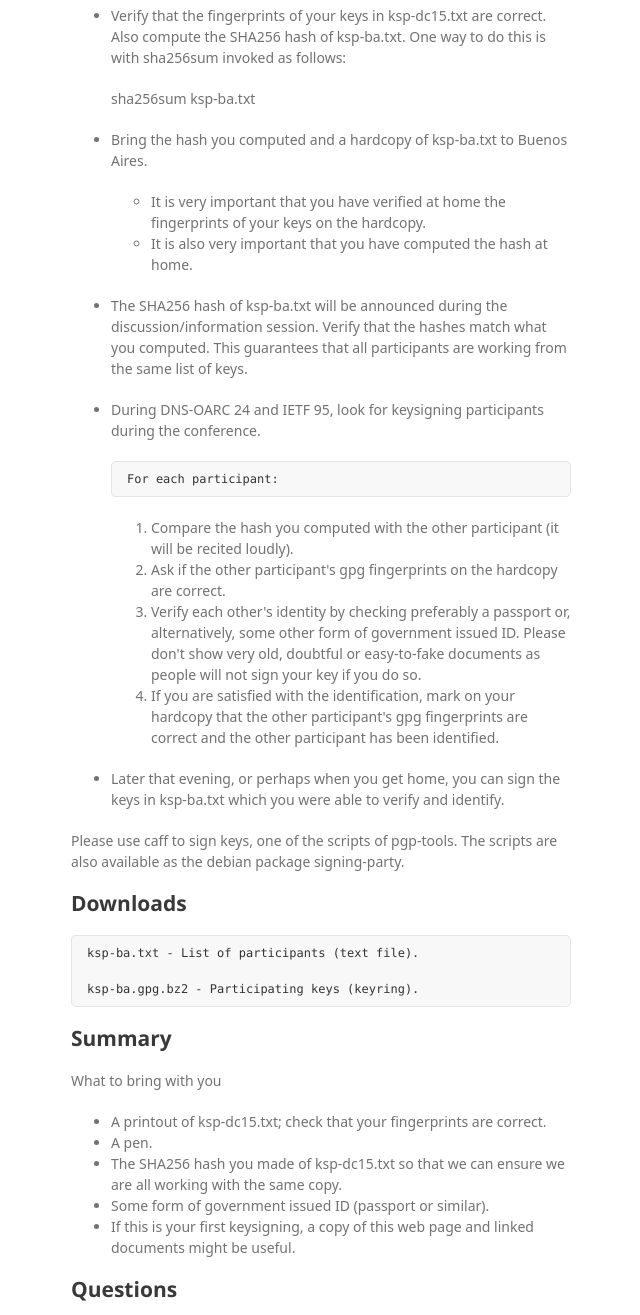
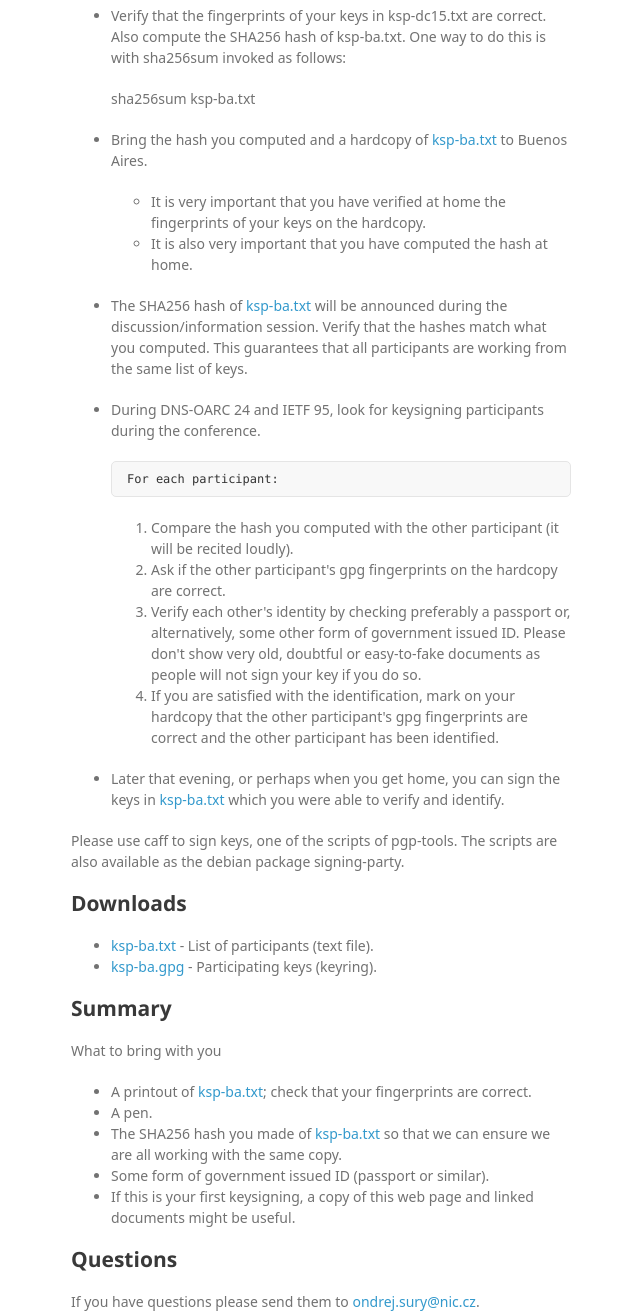
Before and after one commit to oerdnj/dns-oarc-keysigning, a plain HTML site: page index.html in a window 1280 px wide. Shown: the part 3320-4635 px from the top of the page, without its empty margins (499-1139 px from the left). Drawn offline with Linux system fonts and the light colour scheme; a web font is replaced by a local one.

```diff
--- a/index.html
+++ b/index.html
@@ -135,7 +135,7 @@ mail -s "KeySigning Party in Buenos Aires" anibal@debian.org \
 
 <p>At TODO, if you want your name linked to your photo, send an email to <a href="mailto:anibal@debian.org">anibal@debian.org</a>. </p>
 
-<p>On Wednesday 31. March, 2015 you will be able to fetch the complete keyring (ksp-ba.gpg.bz2) with all the keys that were submitted along with a text file (ksp-ba.txt) giving the fingerprint of each key on the ring. </p>
+<p>On Wednesday 31. March, 2015 you will be able to fetch the complete keyring (ksp-ba.gpg.bz2) with all the keys that were submitted along with a text file (<a href="https://raw.githubusercontent.com/oerdnj/dns-oarc-keysigning/master/ksp-ba.txt">ksp-ba.txt</a>) giving the fingerprint of each key on the ring. </p>
 
 <p>At TODO both the keyring and text files will have corresponding files with their SHA256 checksums. The SHA256 files will be signed with public key 0x0C99B70EF4FCBB07, which can be downloaded from keyring.debian.org or other public keyservers. </p>
 
@@ -156,14 +156,14 @@ mail -s "KeySigning Party in Buenos Aires" anibal@debian.org \
 <p>sha256sum ksp-ba.txt </p>
 </li>
 <li>
-<p>Bring the hash you computed and a hardcopy of ksp-ba.txt to Buenos Aires. </p>
+<p>Bring the hash you computed and a hardcopy of <a href="https://raw.githubusercontent.com/oerdnj/dns-oarc-keysigning/master/ksp-ba.txt">ksp-ba.txt</a> to Buenos Aires. </p>
 
 <ul>
 <li>It is very important that you have verified at home the fingerprints of your keys on the hardcopy. </li>
 <li>It is also very important that you have computed the hash at home. </li>
 </ul>
 </li>
-<li><p>The SHA256 hash of ksp-ba.txt will be announced during the discussion/information session. Verify that the hashes match what you computed. This guarantees that all participants are working from the same list of keys. </p></li>
+<li><p>The SHA256 hash of <a href="https://raw.githubusercontent.com/oerdnj/dns-oarc-keysigning/master/ksp-ba.txt">ksp-ba.txt</a> will be announced during the discussion/information session. Verify that the hashes match what you computed. This guarantees that all participants are working from the same list of keys. </p></li>
 <li>
 <p>During DNS-OARC 24 and IETF 95, look for keysigning participants during the conference. </p>
 
@@ -177,7 +177,7 @@ mail -s "KeySigning Party in Buenos Aires" anibal@debian.org \
 <li>If you are satisfied with the identification, mark on your hardcopy that the other participant's gpg fingerprints are correct and the other participant has been identified. </li>
 </ol>
 </li>
-<li><p>Later that evening, or perhaps when you get home, you can sign the keys in ksp-ba.txt which you were able to verify and identify. </p></li>
+<li><p>Later that evening, or perhaps when you get home, you can sign the keys in <a href="https://raw.githubusercontent.com/oerdnj/dns-oarc-keysigning/master/ksp-ba.txt">ksp-ba.txt</a> which you were able to verify and identify. </p></li>
 </ul>
 
 <p>Please use caff to sign keys, one of the scripts of pgp-tools. The scripts are also available as the debian package signing-party. </p>
@@ -185,10 +185,12 @@ mail -s "KeySigning Party in Buenos Aires" anibal@debian.org \
 <h2>
 <a id="downloads" class="anchor" href="#downloads" aria-hidden="true"><span aria-hidden="true" class="octicon octicon-link"></span></a>Downloads</h2>
 
-<pre><code>ksp-ba.txt - List of participants (text file).
-
-ksp-ba.gpg.bz2 - Participating keys (keyring).
-</code></pre>
+<ul>
+<li>
+<a href="https://raw.githubusercontent.com/oerdnj/dns-oarc-keysigning/master/ksp-ba.txt">ksp-ba.txt</a> - List of participants (text file). </li>
+<li>
+<a href="https://raw.githubusercontent.com/oerdnj/dns-oarc-keysigning/master/ksp-ba.gpg">ksp-ba.gpg</a> - Participating keys (keyring). </li>
+</ul>
 
 <h2>
 <a id="summary" class="anchor" href="#summary" aria-hidden="true"><span aria-hidden="true" class="octicon octicon-link"></span></a>Summary</h2>
@@ -196,9 +198,9 @@ ksp-ba.gpg.bz2 - Participating keys (keyring).
 <p>What to bring with you</p>
 
 <ul>
-<li>A printout of ksp-dc15.txt; check that your fingerprints are correct. </li>
+<li>A printout of <a href="https://raw.githubusercontent.com/oerdnj/dns-oarc-keysigning/master/ksp-ba.txt">ksp-ba.txt</a>; check that your fingerprints are correct. </li>
 <li>A pen. </li>
-<li>The SHA256 hash you made of ksp-dc15.txt so that we can ensure we are all working with the same copy. </li>
+<li>The SHA256 hash you made of <a href="https://raw.githubusercontent.com/oerdnj/dns-oarc-keysigning/master/ksp-ba.txt">ksp-ba.txt</a> so that we can ensure we are all working with the same copy. </li>
 <li>Some form of government issued ID (passport or similar). </li>
 <li>If this is your first keysigning, a copy of this web page and linked documents might be useful. </li>
 </ul>
```
Also changed, not shown: params.json (+1 -1 lines).
